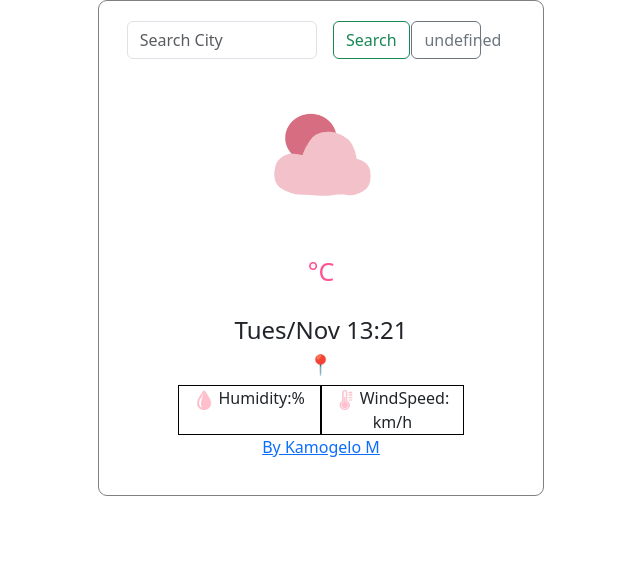
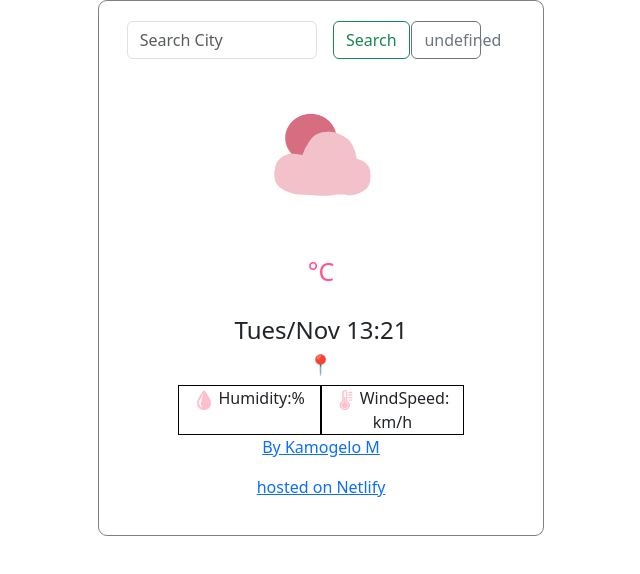
Before and after one commit to Kamogelo-MM/awesome-weather-app, a plain HTML site: page index.html in a window 1280 px wide. Shown: the whole page, without its empty margins (319-959 px from the left). Drawn offline with nearby package versions, Linux system fonts and the light colour scheme; no server answers.

Commit message:
added netlify link

```diff
--- a/index.html
+++ b/index.html
@@ -69,6 +69,7 @@
           </div>
         </div>
         <p><a href="https://github.com/Kamogelo-MM/awesome-weather-app.git">By Kamogelo M</p>
+        <p><a href="https://majestic-douhua-e78afa.netlify.app">hosted on Netlify</p>
       </div>
     </div>
     <script src="app.js"></script>
```
